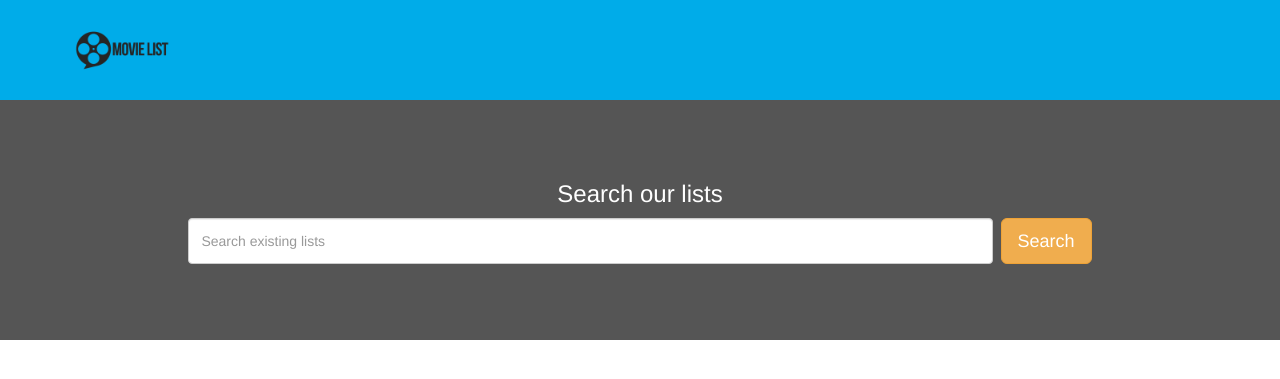
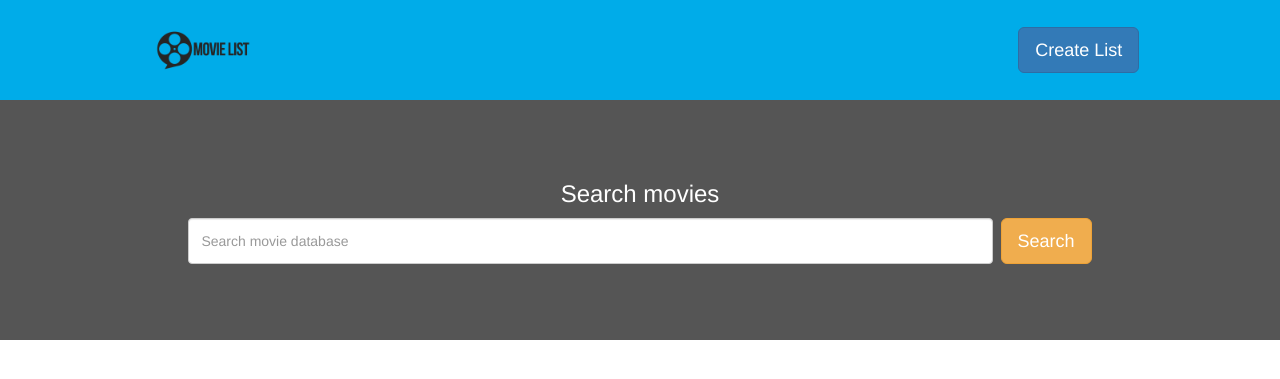
Before and after one commit to tunisij/371-Project, a PHP site: page / in a window 1280 px wide. Shown: the top 379 px of the page. Run offline with PHP 8.4, Linux system fonts and the light colour scheme.

Commit message:
Added create list modal

```diff
--- a/assets/styles/landing.css
+++ b/assets/styles/main.css
@@ -1,7 +1,18 @@
+/* Header Styles */
+
 #heading-container{
     width: 100%;
     background-color: #00ACe9;
+    height: 100px;
 }
+
+#heading-container .col-md-3{
+    height: 100%;
+    align-content: center;
+}
+
+
+/* Main Page Movie Search Bar */
 
 .featurette{
     display: table;
@@ -41,6 +52,22 @@ featurette .search.has-button .form-group{
     width: 100%;
 }
 
+/* Modal Forms */
+
+.modal-body .form-horizontal .col-sm-2,
+.modal-body .form-horizontal .col-sm-10 {
+    width: 100%
+}
+
+.modal-body .form-horizontal .control-label {
+    text-align: left;
+}
+.modal-body .form-horizontal .col-sm-offset-2 {
+    margin-left: 15px;
+}
+
+
+
 /* Media Queries */
 
 @media (min-width: 480px){
--- a/index.html
+++ b/index.html
@@ -1,24 +1,71 @@
 <html>
   <head>
-    <title> movieList </title>
+    <title> Movie List </title>
     <meta charset="UTF-8">
-    <link rel="stylesheet" type="text/css" href="assets/styles/landing.css">
+    <script src="bower_components/jquery/dist/jquery.min.js"></script>
+    <link rel="stylesheet" type="text/css" href="assets/styles/main.css">
+    <script src="bower_components/bootstrap/js/modal.js"></script>
     <link href="bower_components/bootstrap/dist/css/bootstrap.min.css" rel="stylesheet">
+
  </head>
 
  <body>
+
+     <!-- TODO: make this heading container a boostrap nav bar
+     http://www.bootply.com/98624 -->
     <section id="heading-container">
-            <div class="container">
+            <div class="container text-center">
                 <div class="row">
                     <div class="col-md-3"><img src="assets/images/movielist-logo-name.png"
                         alt="Movie List" style="width: 100px; height:100px;">
                     </div>
 
-                    <div class="col-md-3">
-
+                    <div class="col-md-3 pull-right">
+                        <!-- Model Inputs for Creating New List and search existing lists
+                         https://jsfiddle.net/KyleMit/0fscmf3L
+                         -->
+                        <button class="btn btn-primary btn-lg center-block" data-toggle="modal" data-target="#createListModel">Create List</button>
+                        <div class="modal fade" id="createListModel" tabindex-"-1" role="dialog"
+                            aria-labelledby="modelLabel1" aria-hidden="true">
+                            <div class="modal-dialog">
+                                <div class="modal-content">
+                                    <!-- Model Header -->
+                                    <div class="modal-header">
+                                        <button type="button" class="close" data-dismiss="modal">
+                                            <span aria-hidden="true">&times;</span>
+                                            <span class="sr-only">Close</span>
+                                        </button>
+                                        <h4 class="modal-title" id="modelLabel1">
+                                            Create a List
+                                        </h4>
+                                    </div>
+                                    <! -- Model Body -->
+                                    <div class="modal-body">
+                                        <form class="form-horizontal" role="form">
+                                            <div class="form-group">
+                                                <label class="col-sm-2 control-label"
+                                                    for="inputNewListName">List Name</label>
+                                                <div class="col-sm-10">
+                                                    <input type="name" class="form-control" id="inputName" placeholder="List Name"/>
+                                                </div>
+                                            </div>
+                                            <div class="form-group">
+                                                <div class="col-sm-offset-2 col-sm-10">
+                                                    <button type="submit" class="btn btn-default">Create</button>
+                                                </div>
+                                            </div>
+                                         </form>
+                                    </div>
+                                    <!-- Model Footer -->
+                                    <div class="modal-footer">
+                                        <button type="button" class="btn btn-default" data-dismiss="modal">Close</button>
+                                    </div>
+                                </div>
+                            </div>
+                        </div>
                     </div>
 
-                    <div class="col-md-4"></div>
+                    <div class="col-md-4 pull-right"></div>
             </div>
         </section>
 
@@ -26,10 +73,11 @@
             <div class="featurette">
                 <div class="featurette-inner text-center">
                     <form role="form" class="search has-button">
-			<h3 class="no-margin-top h3">Search our lists</h3>
+			<h3 class="no-margin-top h3">Search movies</h3>
                         <div class="form-group">
-                            <input type="search" placeholder="Search existing lists" class="form-control form-control-lg">
-                            <button class="btn btn-lg btn-warning" id="list-search-button" type="button">Search</button>
+                            <input type="search" placeholder="Search movie database" class="form-control form-control-lg">
+                            <button class="btn btn-lg btn-warning" id="movie-search-button" type="button">Search</button>
+
                         </div>
                     </form>
             </div>
```
Also changed, not shown: 1 other file.
